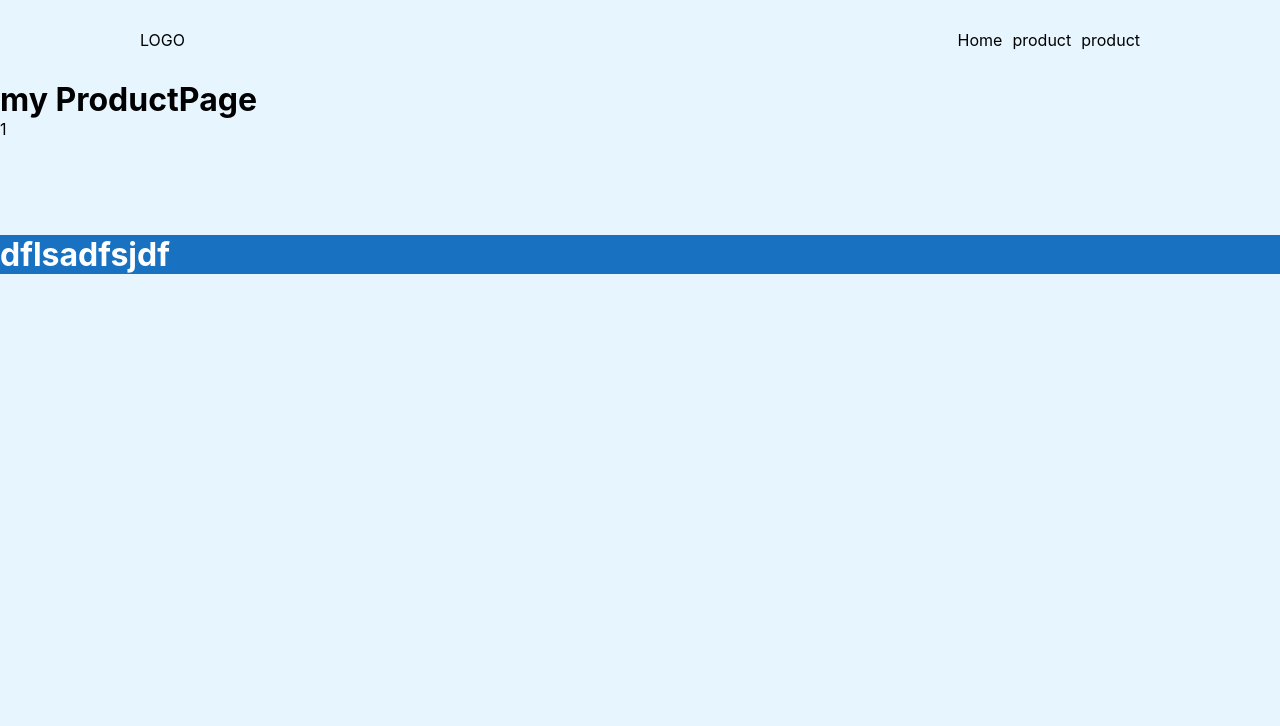
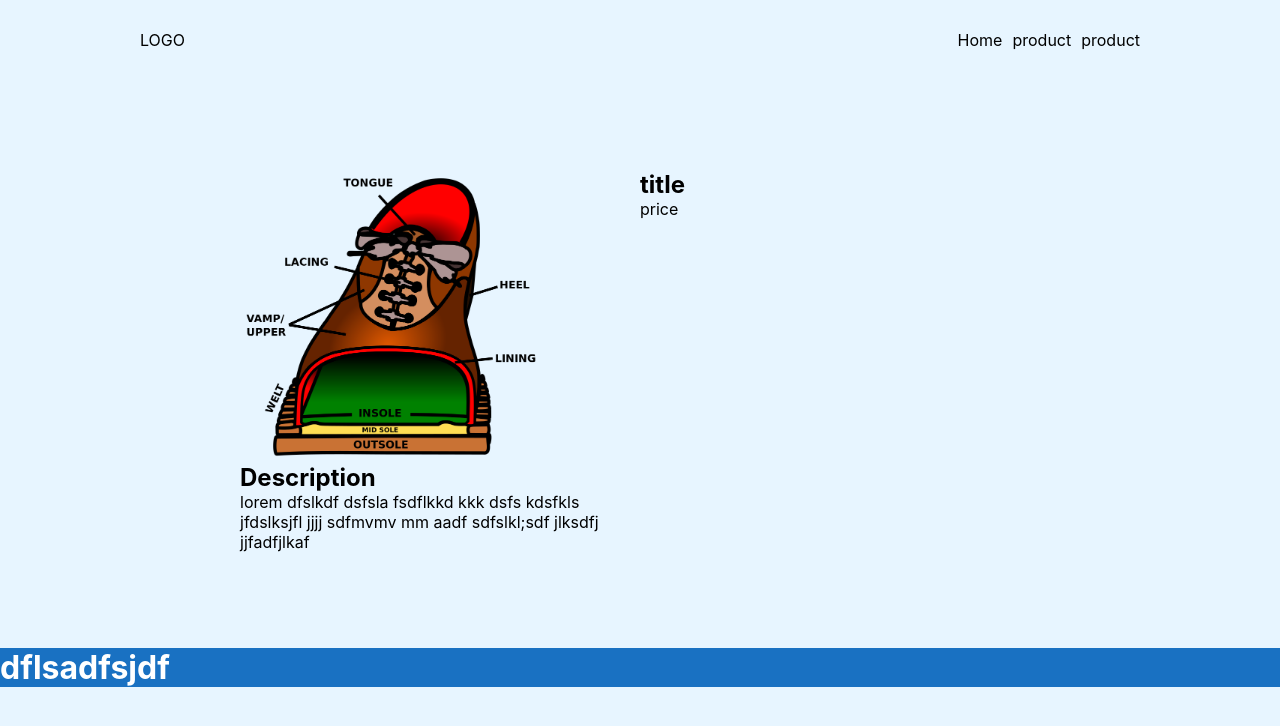
Before and after one commit to G2-tech-intern/Store-project, a React (Create React App) app in the folder frontend/: page /product/1 in a window 1280 px wide. Shown: the top 726 px of the page. Built offline with nearby package versions, Linux system fonts and the light colour scheme.

Commit message:
create and initial design of pruductdetails

```diff
--- a/frontend/src/components/ProductCart.js
+++ b/frontend/src/components/ProductCart.js
@@ -1,3 +1,4 @@
+import { Link } from "react-router-dom";
 import styles from "./ProductCart.module.css";
 
 
@@ -10,6 +11,7 @@ function ProductCart(props) {
       <img className={styles.cartImg} src={MyImage}></img>
       <p>{props.product.title}</p>
       <span>price: {props.product.price}</span>
+      <Link to={`product/${props.product.id}`}>details</Link>
     </li>
   );
 }
--- a/frontend/src/components/ProductList.js
+++ b/frontend/src/components/ProductList.js
@@ -1,9 +1,11 @@
+import { Link } from "react-router-dom";
 import ProductCart from "./ProductCart";
 
 import styles from "./ProductList.module.css";
 
 const products = [
   {
+    id: 1,
     title: "product1",
     description:
       "this is a product description and its tells all about product that make you to buy its please buy it",
@@ -11,6 +13,7 @@ const products = [
     img: "../../img/shoe.avif",
   },
   {
+    id: 2,
     title: "product1",
     description:
       "this is a product description and its tells all about product that make you to buy its please buy it",
@@ -18,6 +21,7 @@ const products = [
     img: "../../img/shoe.avif",
   },
   {
+    id: 3,
     title: "product1",
     description:
       "this is a product description and its tells all about product that make you to buy its please buy it",
@@ -25,6 +29,7 @@ const products = [
     img: "../../img/shoe.avif",
   },
   {
+    id: 4,
     title: "product1",
     description:
       "this is a product description and its tells all about product that make you to buy its please buy it",
@@ -32,6 +37,7 @@ const products = [
     img: "../../img/shoe.avif",
   },
   {
+    id: 5,
     title: "product1",
     description:
       "this is a product description and its tells all about product that make you to buy its please buy it",
--- a/frontend/src/pages/Home.js
+++ b/frontend/src/pages/Home.js
@@ -8,7 +8,6 @@ function HomePage() {
   return (
     <>
     <main className={styles.container}>
-
       <Hero />
       <h1>Products :</h1>
       <ProductList />
--- a/frontend/src/pages/Product.js
+++ b/frontend/src/pages/Product.js
@@ -1,17 +1,29 @@
 import { useParams } from "react-router-dom";
 
-
+import styles from "./Product.module.css"
+import shoe from "./s.png";
 
 function ProductPage() {
-    const params = useParams()
+  const params = useParams();
 
-    return <>
-    <h1>
-    my ProductPage
-    </h1>
-    <p>{params.productId}</p>
-
-    </>
+  return (
+    <section className={styles.productSection}>
+      <div className={styles.productDetails}>
+        <img className={styles.productImg} src={shoe}></img>
+        <div className={styles.productInfo}>
+          <h1 className={styles.productTitle}>title</h1>
+          <span className={styles.productPrice}>price</span>
+        </div>
+        <div className={styles.productDscription}>
+          <h2>Description</h2>
+          <p>
+            lorem dfslkdf dsfsla fsdflkkd kkk dsfs kdsfkls jfdslksjfl jjjj
+            sdfmvmv mm aadf sdfslkl;sdf jlksdfj jjfadfjlkaf
+          </p>
+        </div>
+      </div>
+    </section>
+  );
 }
 
 export default ProductPage;
--- /dev/null
+++ b/frontend/src/pages/Product.module.css
@@ -0,0 +1,11 @@
+.productDetails{
+    width: 800px;
+    margin: 90px auto;
+
+    display: grid;
+    grid-template-columns: 1fr 1fr;
+}
+
+.productImg {
+    width: 300px;
+}
```
Also changed, not shown: frontend/src/pages/s.png (added).
